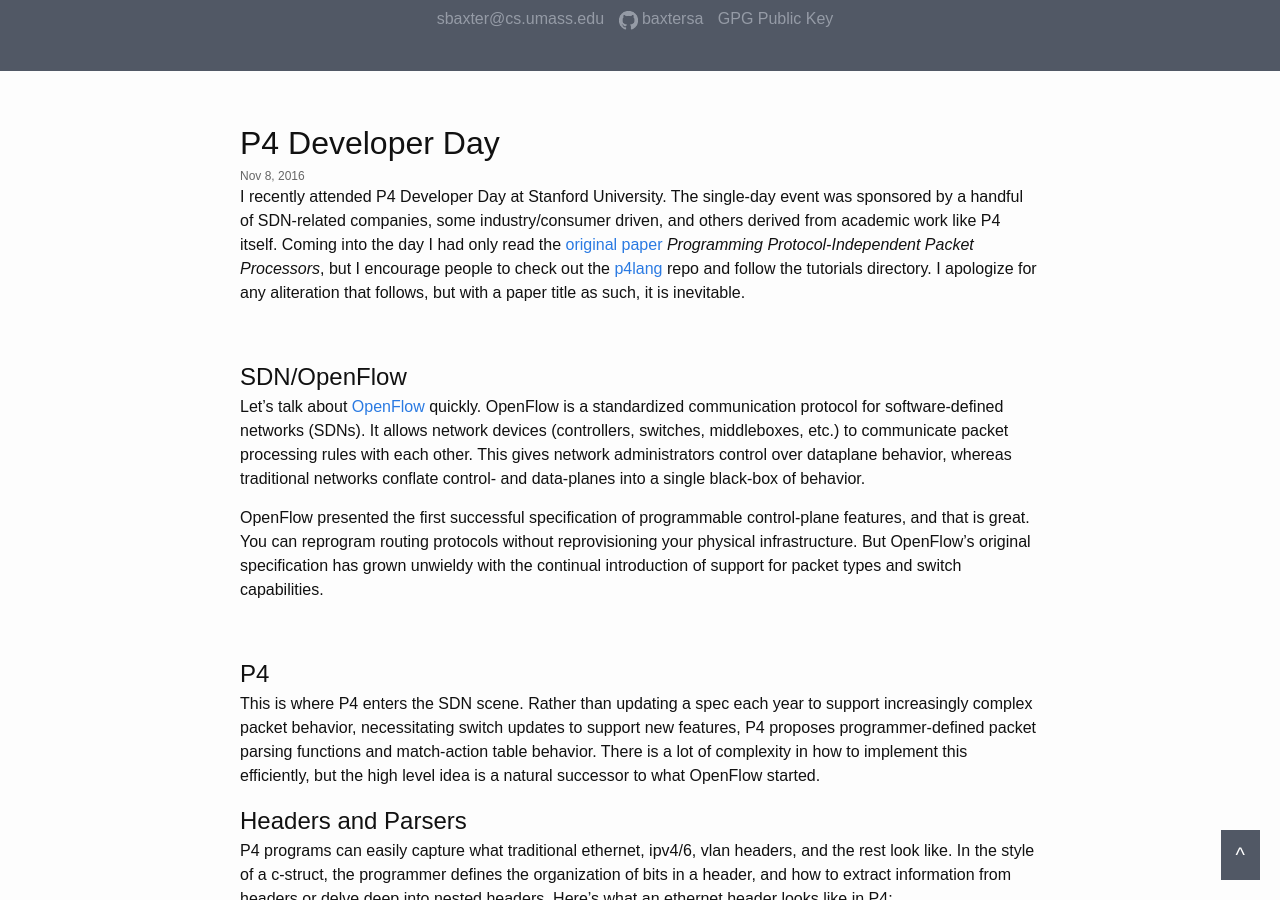
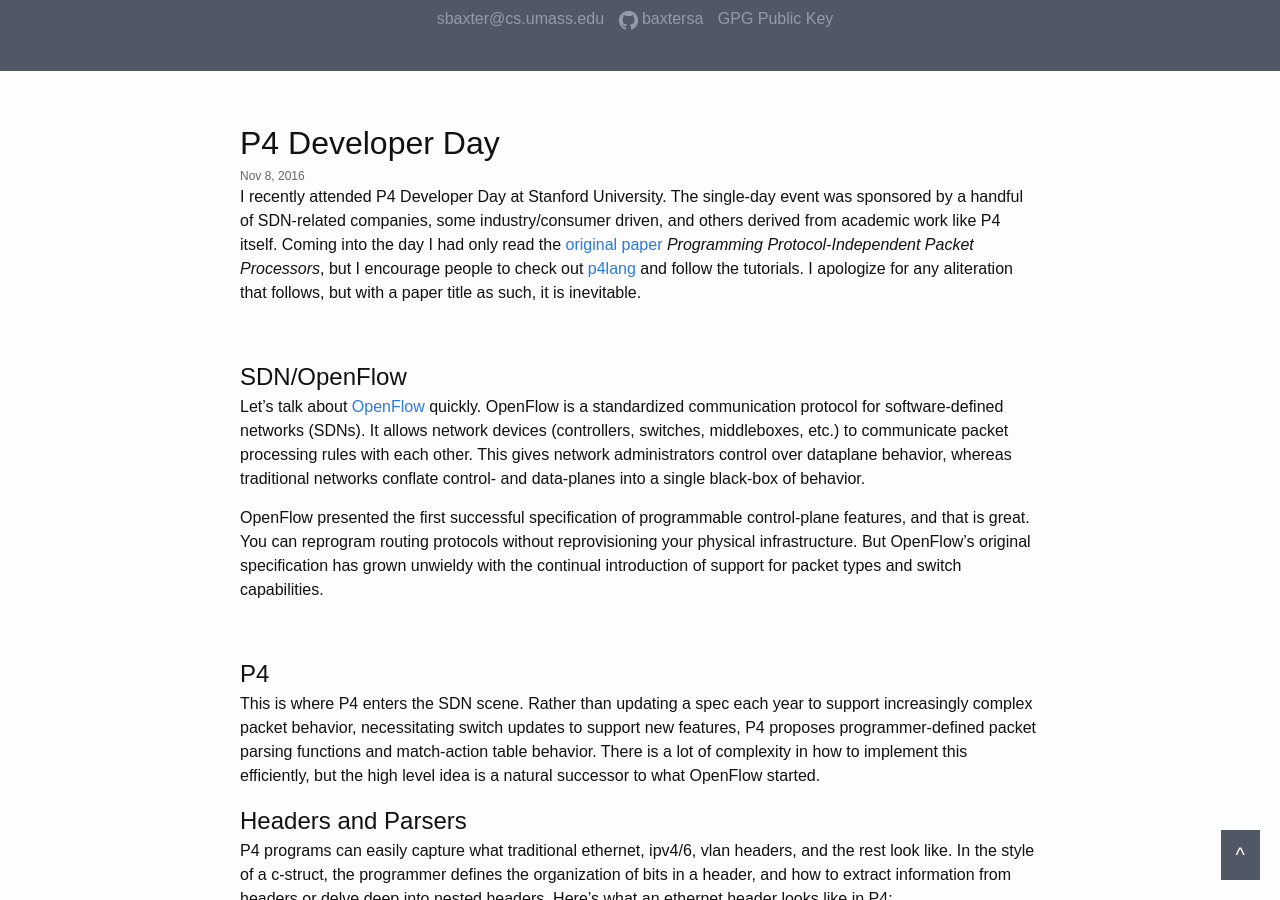
Before and after one commit to baxtersa/baxtersa.github.io, a Jekyll site: the page built from _posts/2016-11-08-p4-developer-day.md, in a window 1280 px wide and 900 px high, scrolled down 553 px. Built offline with Jekyll 4.4.1, drawn with Linux system fonts in a browser that asks for light colours; comment, search, counter and statistics services are not loaded.

Commit message:
Fix broken link

```diff
--- a/_posts/2016-11-08-p4-developer-day.md
+++ b/_posts/2016-11-08-p4-developer-day.md
@@ -4,7 +4,7 @@
 date:   2016-11-08 15:39:21 -0400
 comments: true
 ---
-I recently attended P4 Developer Day at Stanford University. The single-day event was sponsored by a handful of SDN-related companies, some industry/consumer driven, and others derived from academic work like P4 itself. Coming into the day I had only read the [original paper](http://www.sigcomm.org/sites/default/files/ccr/papers/2014/July/0000000-0000004.pdf) _Programming Protocol-Independent Packet Processors_, but I encourage people to check out the [p4lang](http://github.com/p4lang/p4lang) repo and follow the tutorials directory. I apologize for any aliteration that follows, but with a paper title as such, it is inevitable.
+I recently attended P4 Developer Day at Stanford University. The single-day event was sponsored by a handful of SDN-related companies, some industry/consumer driven, and others derived from academic work like P4 itself. Coming into the day I had only read the [original paper](http://www.sigcomm.org/sites/default/files/ccr/papers/2014/July/0000000-0000004.pdf) _Programming Protocol-Independent Packet Processors_, but I encourage people to check out [p4lang](http://github.com/p4lang) and follow the tutorials. I apologize for any aliteration that follows, but with a paper title as such, it is inevitable.
 
 <br />
 
```
